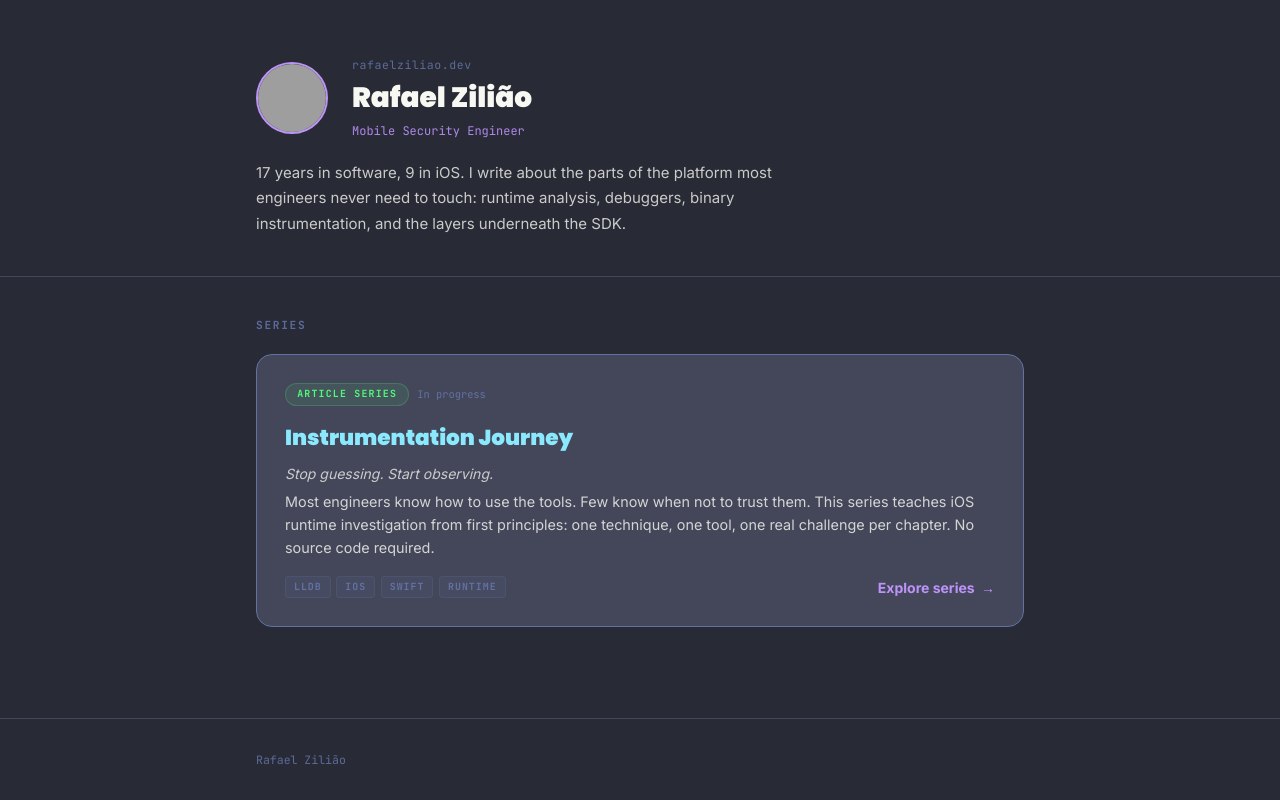
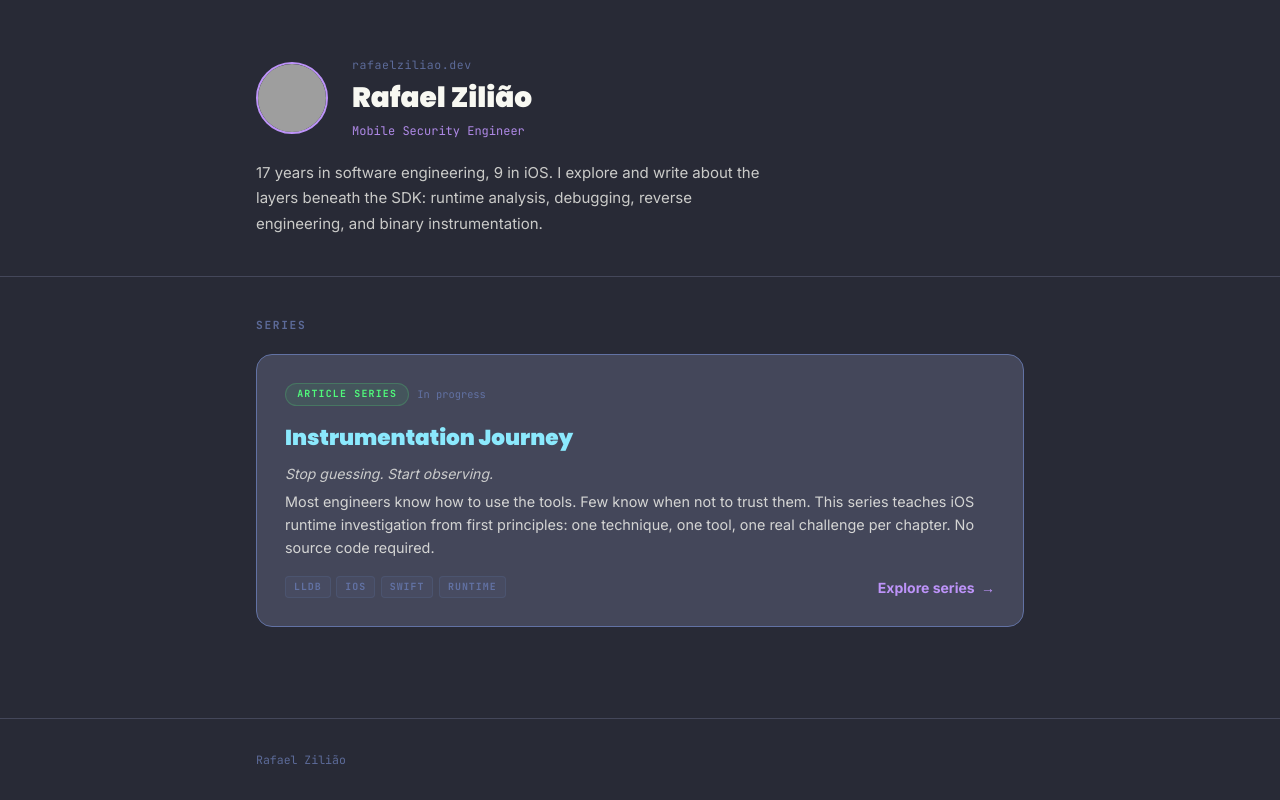
Before and after one commit to rafaelhziliao/presentations, an Eleventy site: page index.html in a window 1280 px wide. Built offline with nearby package versions, Linux system fonts and the light colour scheme; Eleventy itself is replaced by a stand-in of ours; files that its build step writes are made by us from their sources; grey boxes are pictures that could not be loaded.

Commit message:
Update home page bio text

```diff
--- a/index.html
+++ b/index.html
@@ -68,7 +68,7 @@
         </div>
 
         <p style="font-size:0.9375rem;color:var(--foreground);opacity:0.78;margin:1.25rem 0 0;max-width:520px;line-height:1.7;">
-            17 years in software, 9 in iOS. I write about the parts of the platform most engineers never need to touch: runtime analysis, debuggers, binary instrumentation, and the layers underneath the SDK.
+            17 years in software engineering, 9 in iOS. I explore and write about the layers beneath the SDK: runtime analysis, debugging, reverse engineering, and binary instrumentation.
         </p>
     </div>
 </header>
```
